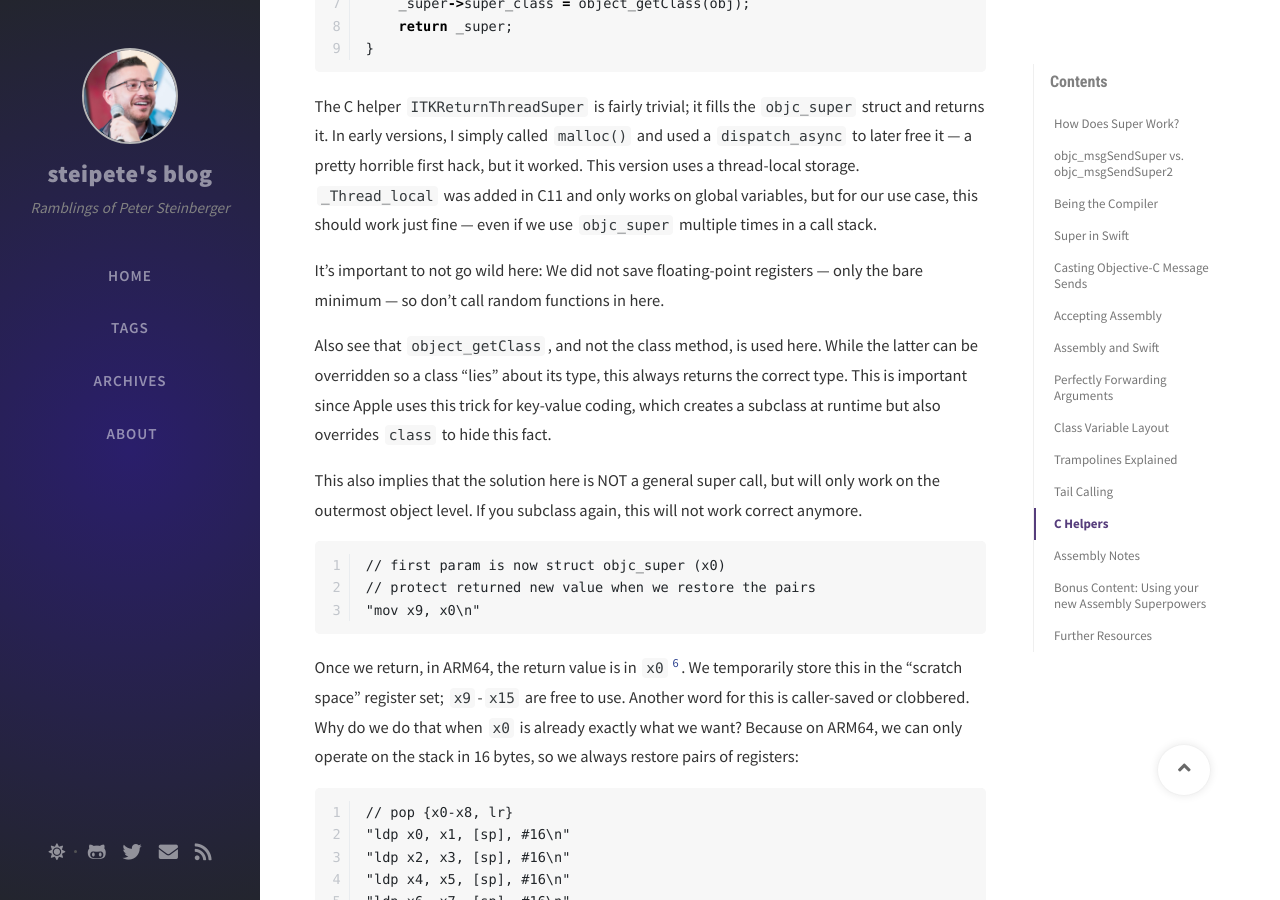
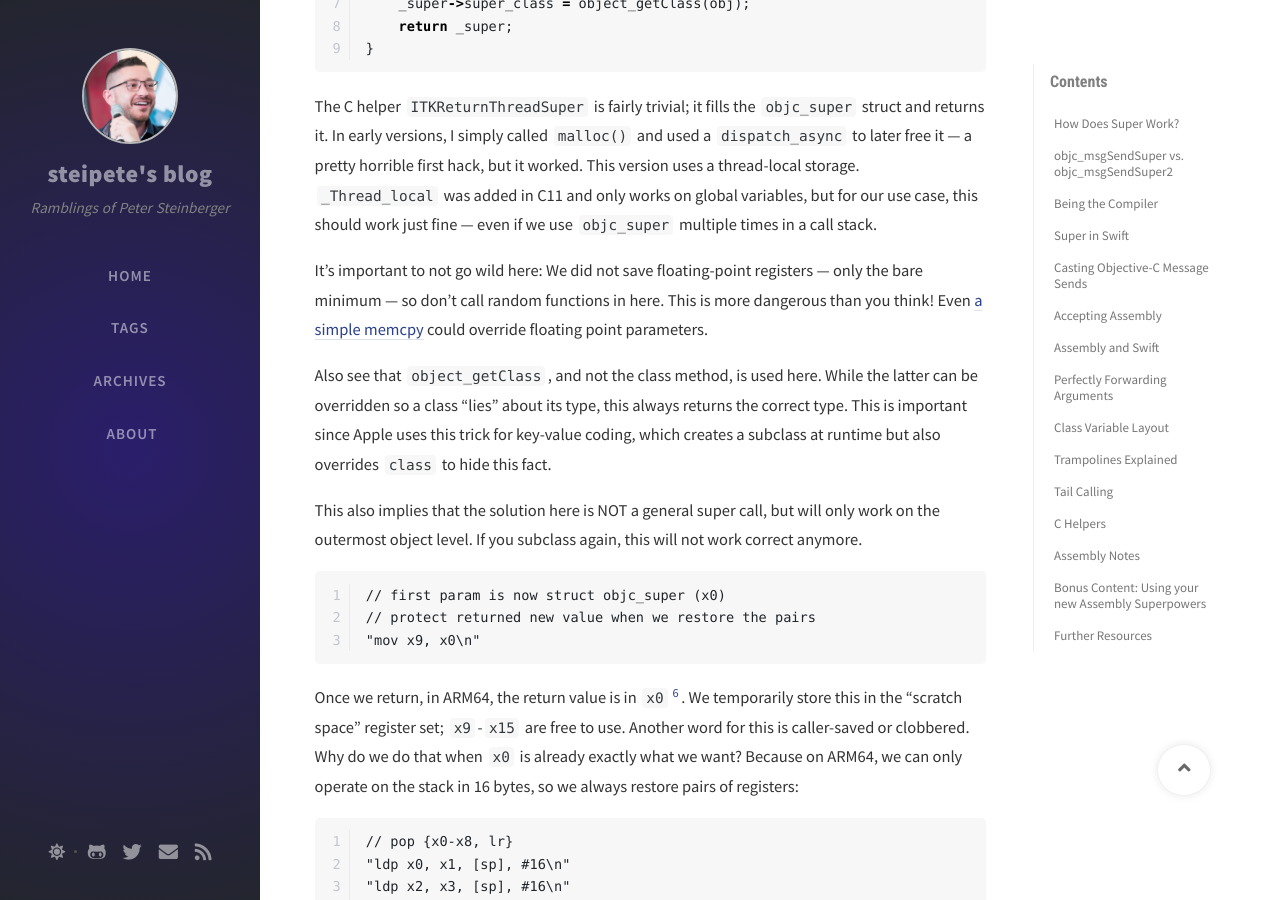
Before and after one commit to steipete/steipete.com, a Jekyll site: the page built from _posts/2020-06-10-calling-super-at-runtime.md, in a window 1280 px wide and 900 px high, scrolled down 8380 px. Built offline with Jekyll 4.4.1, drawn with Linux system fonts in a browser that asks for light colours; nearby versions of some CDN libraries; comment, search, counter and statistics services are not loaded.

Commit message:
add floating point warning

```diff
--- a/_posts/2020-06-10-calling-super-at-runtime.md
+++ b/_posts/2020-06-10-calling-super-at-runtime.md
@@ -257,7 +257,7 @@
 
 The C helper `ITKReturnThreadSuper` is fairly trivial; it fills the `objc_super` struct and returns it. In early versions, I simply called `malloc()` and used a `dispatch_async` to later free it — a pretty horrible first hack, but it worked. This version uses a thread-local storage. `_Thread_local` was added in C11 and only works on global variables, but for our use case, this should work just fine — even if we use `objc_super` multiple times in a call stack.
 
-It’s important to not go wild here: We did not save floating-point registers — only the bare minimum — so don’t call random functions in here.
+It’s important to not go wild here: We did not save floating-point registers — only the bare minimum — so don’t call random functions in here. This is more dangerous than you think! Even [a simple memcpy](https://twitter.com/gparker/status/1270894792101117952?s=21) could override floating point parameters.
 
 Also see that `object_getClass`, and not the class method, is used here. While the latter can be overridden so a class “lies” about its type, this always returns the correct type. This is important since Apple uses this trick for key-value coding, which creates a subclass at runtime but also overrides `class` to hide this fact.
 
```
